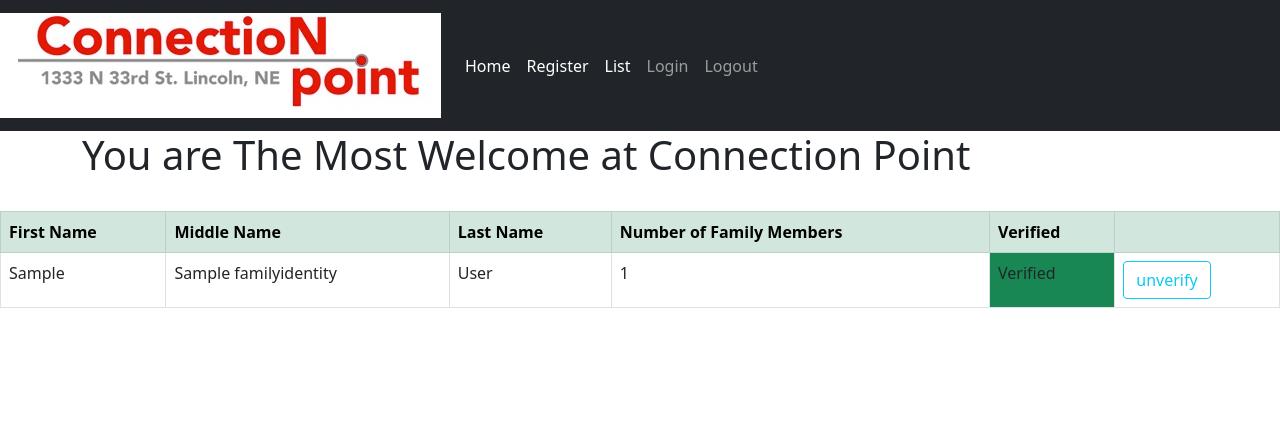
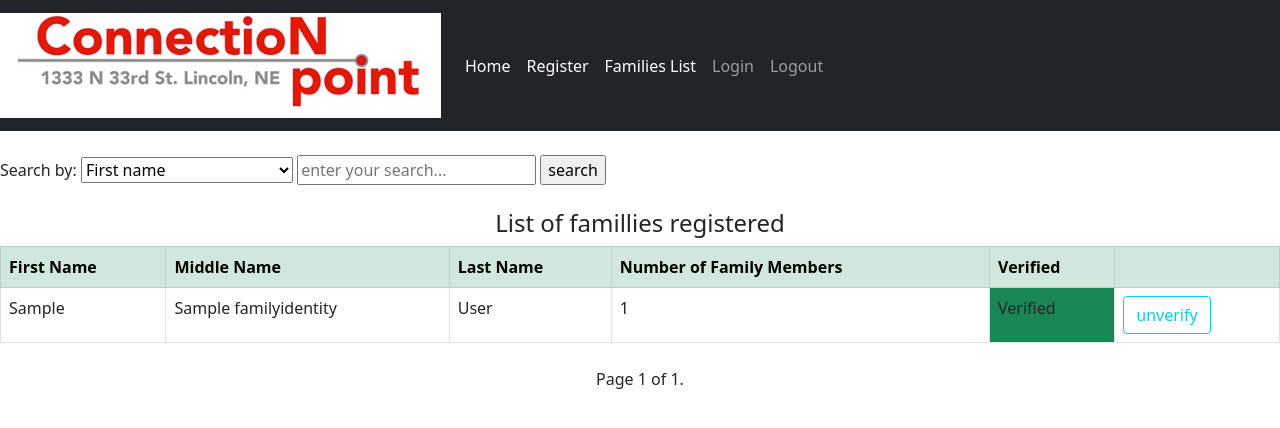
Before and after one commit to gkundwa2/connectioNpoint_hosted3, a Django app: page /connectionpantry/listpage in a window 1280 px wide. Shown: the top 428 px of the page. Run offline with Django 3.2, Linux system fonts and the light colour scheme; tables that the repository leaves empty hold one stand-in row (values such as "Sample post"); some libraries are stand-ins or nearby versions.

Commit message:
Added pagination and Search functionality

```diff
--- a/ConnectionApp/templates/listpage.html
+++ b/ConnectionApp/templates/listpage.html
@@ -6,23 +6,18 @@
 
 {% block content %}
     <br>
-
-    {% comment %} search or filter function {% endcomment %}
-    {% comment %} <form method="get">
-        {{FamilyFilter.form.as_p}}
-        <input type="submit" value="Press">
-    </form>
-
-    {% for person in filtered_person.qs %}
-        <h2>
-            {{person.firstName}}
-            {{person.middleName}}
-            {{person.lastName}}
-            {{person.familyMembers}}
-            {{person.verified}}
-        </h2>
-    {% endfor %} {% endcomment %}
-
+       <form method="get" class="form-inline" action="">
+          <!-- {{FamilyFilter.form.as_p}} -->
+          <label>Search by: </label>
+          <select name="search_option">
+            <option value="first_name">First name</option>
+            <option value="last_name">Last name</option>
+            <option value="family_members">Family members number</option>
+          </select>
+          <input type="text" name="search_pattern" placeholder="enter your search..." required>
+          <input type="submit" value="search">
+      </form><br/>
+        <h4 class="text-center">List of famillies registered</h4>
         <table class="table table-bordered table-hover">
                 <thead class="thead-white">
                     <tr class="table-success">
@@ -36,7 +31,7 @@
                 </thead>
                 <tbody>
 
-                {%for obj in all_families%}
+                {%for obj in page_obj%}
                     {% if obj.verified %}
                         <tr class="bg-white">
                             <td>{{obj.firstName}}</td>
@@ -59,5 +54,22 @@
                 {% endfor%}
                 </tbody>
         </table>
+        <div class="container mt-4 text-center">
+          <p class="step-links">
+              {% if page_obj.has_previous %}
+                  <a href="?page=1&search_option={{ search_option }}&search_pattern={{ search_pattern }}" class="btn btn-outline-primary">&laquo; first</a>
+                  <a href="?page={{ page_obj.previous_page_number }}&search_option={{ search_option }}&search_pattern={{ search_pattern }}" class="btn btn-outline-primary">previous</a>
+              {% endif %}
+
+              <span class="current">
+                  Page {{ page_obj.number }} of {{ page_obj.paginator.num_pages }}.
+              </span>
+
+              {% if page_obj.has_next %}
+                  <a href="?page={{ page_obj.next_page_number }}&search_option={{ search_option }}&search_pattern={{ search_pattern }}" class="btn btn-outline-primary">next</a>
+                  <a href="?page={{ page_obj.paginator.num_pages }}&search_option={{ search_option }}&search_pattern={{ search_pattern }}" class="btn btn-outline-primary">last &raquo;</a>
+              {% endif %}
+          </p>
+      </div>
     </div>
 {% endblock content %}
--- a/ConnectionApp/views.py
+++ b/ConnectionApp/views.py
@@ -4,6 +4,8 @@ from ConnectionApp.models import FamilyIdentity
 from ConnectionApp.forms import DatabaseForm
 from django.contrib import messages
 from .filters import FamilyFilter
+
+from django.core.paginator import Paginator
 
 
 # Homepage / Search
@@ -22,7 +24,27 @@ def homepage(request):
 
 def listpage(request):
     all_families = FamilyIdentity.objects.all()
-    return render(request, 'listpage.html', {'all_families': all_families})
+    search_option = ""
+    search_pattern = ""
+    if request.GET.get("search_option", False):
+        search_option = request.GET.get("search_option")
+        search_pattern = request.GET.get("search_pattern")
+
+        if search_option.strip().lower() == "first_name":
+            all_families = FamilyIdentity.objects.filter(firstName__icontains=search_pattern)
+        elif search_option.strip().lower() == "last_name":
+            all_families = FamilyIdentity.objects.filter(lastName__icontains=search_pattern)
+        elif search_option.strip().lower() == "family_members":
+            all_families = FamilyIdentity.objects.filter(familyMembers__icontains=search_pattern)
+
+
+    paginator = Paginator(all_families, 5)
+    page_number = request.GET.get('page')
+    page_obj = paginator.get_page(page_number)
+    context = {'page_obj': page_obj,
+                'search_option': search_option,
+                'search_pattern': search_pattern}
+    return render(request, 'listpage.html', context)
 
 # register page function
 
--- a/templates/base.html
+++ b/templates/base.html
@@ -24,16 +24,12 @@
       <div class="navbar-nav">
         <a class="nav-link active" href="{% url 'homepage'%}">Home</a>
         <a class="nav-link active" href="{% url 'registerpage'%}">Register</a>
-        <a class="nav-link active" href="{% url 'listpage'%}">List</a>
+        <a class="nav-link active" href="{% url 'listpage'%}">Families List</a>
         <a class="nav-link" href="#">Login</a>
         <a class="nav-link" href="#">Logout</a>
       </div>
     </div>
   </nav>
-  <div class="container" id="Welcome text">
-    <h1>You are The Most Welcome at Connection Point</h1>
-  </div>
-
 </head>
 
 <body>
```
Also changed, not shown: ConnectionApp/templates/homepage.html (+9 -5 lines), ConnectionApp/templates/registerpage.html (+6 -9 lines), ConnectionPoint/settings.py (+6 -3 lines), 1 other file.
